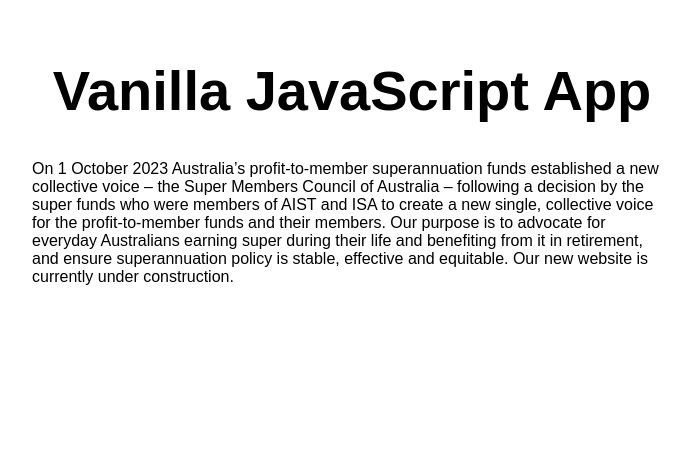
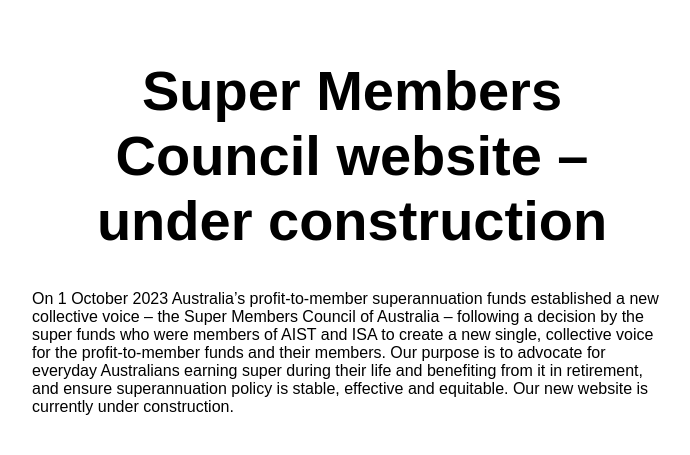
Before and after one commit to Vanls/Staticv1, a website: page src/index.html in a window 1280 px wide. Shown: the whole page, without its empty margins (288-978 px from the left). Drawn offline with Linux system fonts and the light colour scheme.

Commit message:
index.html

```diff
--- a/src/index.html
+++ b/src/index.html
@@ -5,13 +5,13 @@
   <meta charset="UTF-8">
   <meta name="viewport" content="width=device-width, initial-scale=1.0">
   <link rel="stylesheet" href="styles.css">
-  <title>Super Members Council website – under construction</title>
+  <title>Super Members Council website</title>
 
 </head>
 
 <body>
   <main>
-    <h1>Vanilla JavaScript App</h1>
+    <h1>Super Members Council website – under construction</h1>
     <p> On 1 October 2023 Australia’s profit-to-member superannuation funds established a new collective voice – the Super Members Council of Australia – following a decision by the super funds who were members of AIST and ISA to create a new single, collective voice for the profit-to-member funds and their members.
 
 Our purpose is to advocate for everyday Australians earning super during their life and benefiting from it in retirement, and ensure superannuation policy is stable, effective and equitable.
```
